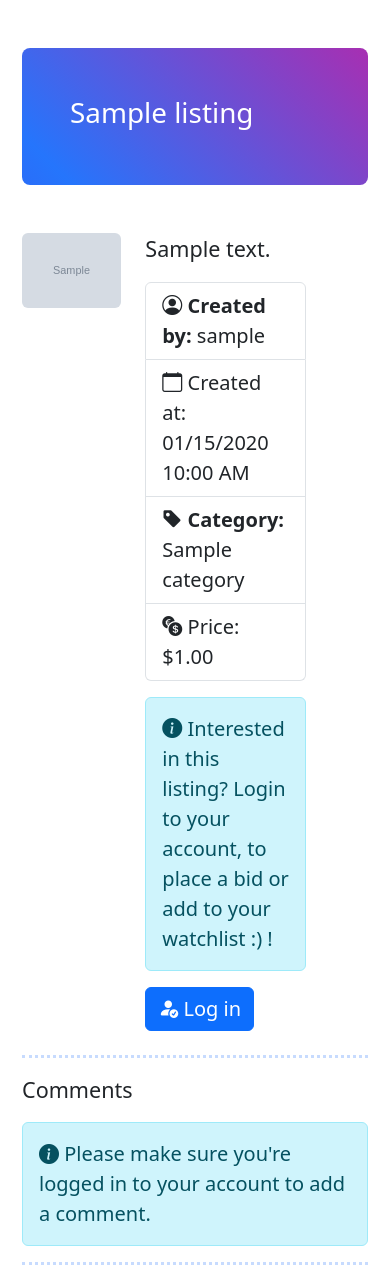
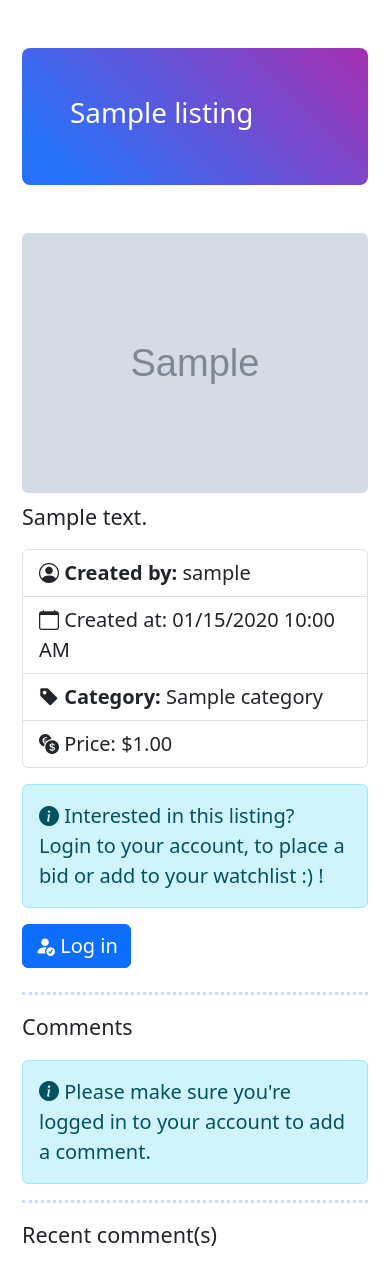
Before and after one commit to dtettarasar/cs50w-pset2, a Django app: page /view-listing/1/ in a window 390 px wide. Shown: the part 66-1335 px from the top of the page. Run offline with Django 3.2, Linux system fonts and the light colour scheme; tables that the repository leaves empty hold one stand-in row (values such as "Sample post"); grey boxes marked "Sample" are stand-in pictures; some libraries are stand-ins or nearby versions.

Commit message:
view listing layout: update css classes for responsive design improvements

```diff
--- a/auctions/templates/auctions/view_listing.html
+++ b/auctions/templates/auctions/view_listing.html
@@ -19,7 +19,7 @@
         <div class="container mt-4">
 
             <div class="row">
-                <div class="col-4">
+                <div class="col-md-4 col-sm-12 mb-2">
 
                     {% if listing.img_url %}
 
@@ -33,7 +33,7 @@
 
                 </div>
 
-                <div class="col-6">
+                <div class="col-md-4 col-sm-12">
 
                     <p class="fs-4">{{ listing.description }}</p>
 
```
